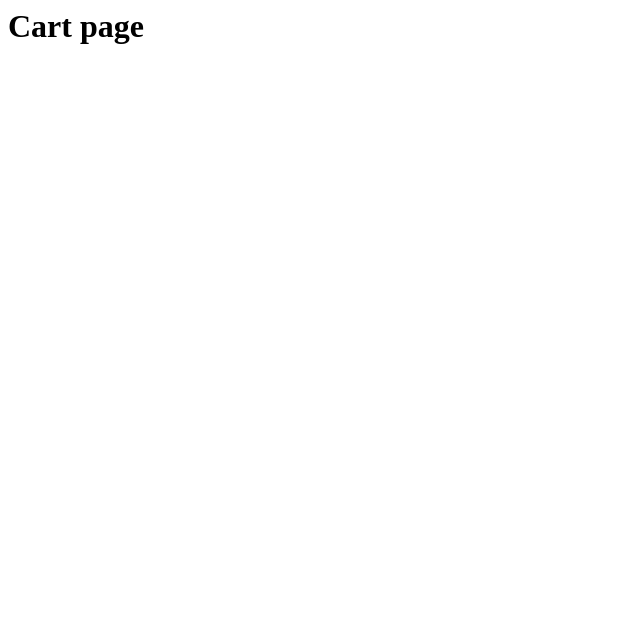
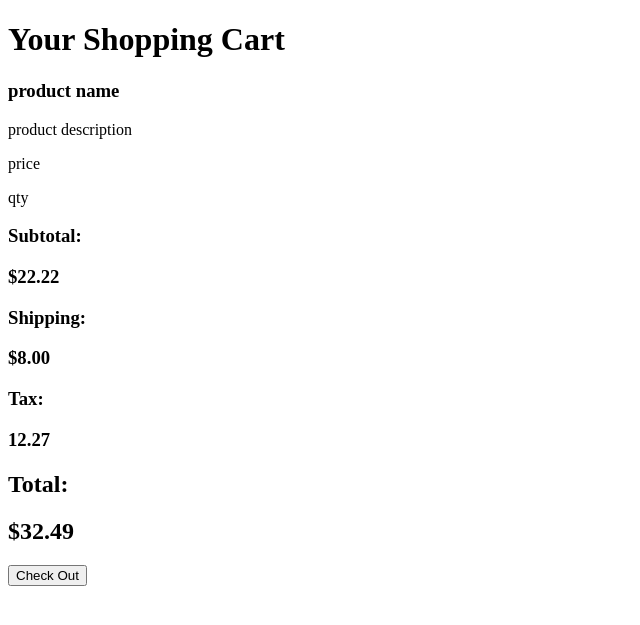
Before and after one commit to lhochs/n-67-online-shop, a Flask app: page /cart in a window 1280 px wide. Before the commit the part shown is almost empty. Shown: the top 625 px of the page, without its empty margins (0-640 px from the left). Run offline with Flask 2, Linux system fonts and the light colour scheme.

Commit message:
Update cart.html

```diff
--- a/flask_app/templates/cart.html
+++ b/flask_app/templates/cart.html
@@ -1,10 +1,52 @@
+<!DOCTYPE html>
 <html lang="en">
 <head>
     <meta charset="UTF-8">
     <meta name="viewport" content="width=device-width, initial-scale=1.0">
+    <link rel="stylesheet" type = "text/style" href="{{ url_for('static', filename='css/style.css') }}">
     <title>N 67° Online Store</title>
 </head>
 <body>
-    <h1>Cart page</h1>
+    <div class="container">
+        <div class="top-nav">
+            <h1 class="sCart-title">Your Shopping Cart</h1>
+        </div>
+        <div class="SC-body">
+            <div class="col-1">
+                <div class="productText">
+                    <h3 class="itemName">product name</h3>
+                    <p class="itemDes">product description</p>
+                </div>
+                <div class="productNum">
+                    <p class="itemPrice">price</p>
+                    <p class="itemQty">qty</p>
+                    <href class="remove"></href>
+                </div>
+
+            </div>
+            <div class="col-2">
+                <div class="subTotal">
+                    <div class="top">
+                        <h3>Subtotal:</h3>
+                        <h3>$22.22</h3>
+                    </div>
+                    <div class="mid">
+                        <h3>Shipping: </h3>
+                        <h3>$8.00</h3>
+                    </div>
+                    <div class="bottom">
+                        <h3>Tax: </h3>
+                        <h3>12.27</h3>
+                    </div>
+                </div>
+                <div class="total">
+                    <h2>Total: </h2>
+                    <h2>$32.49</h2>
+                </div>
+                <button type="button">Check Out</button>
+            </div>
+        </div>
+    </div>
+
 </body>
 </html>
```
